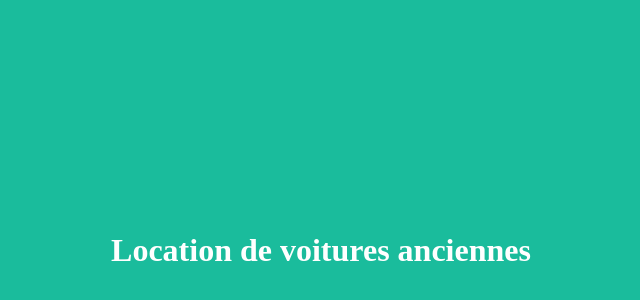
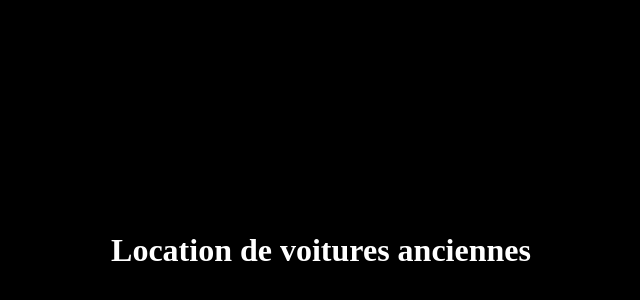
Before and after one commit to tchakakoubi/-Autovermieten, a plain HTML site: page index.html in a window 1280 px wide. Shown: the part 42-342 px from the top of the page, without its empty margins (319-959 px from the left). Drawn offline with Linux system fonts and the light colour scheme.

Commit message:
Modfication de la couleur de fond

```diff
--- a/index.html
+++ b/index.html
@@ -4,7 +4,7 @@
     <title>Hello World!</title>
 </head>
 
-<body style = "background-color: #1abc9c">
+<body style = "background-color: black;">
     <h1 style = "padding-top: 20%; padding-bottom: 20%; text-align: center; color: #FFFFFF;">Location de voitures anciennes </h1>
 
 
```
